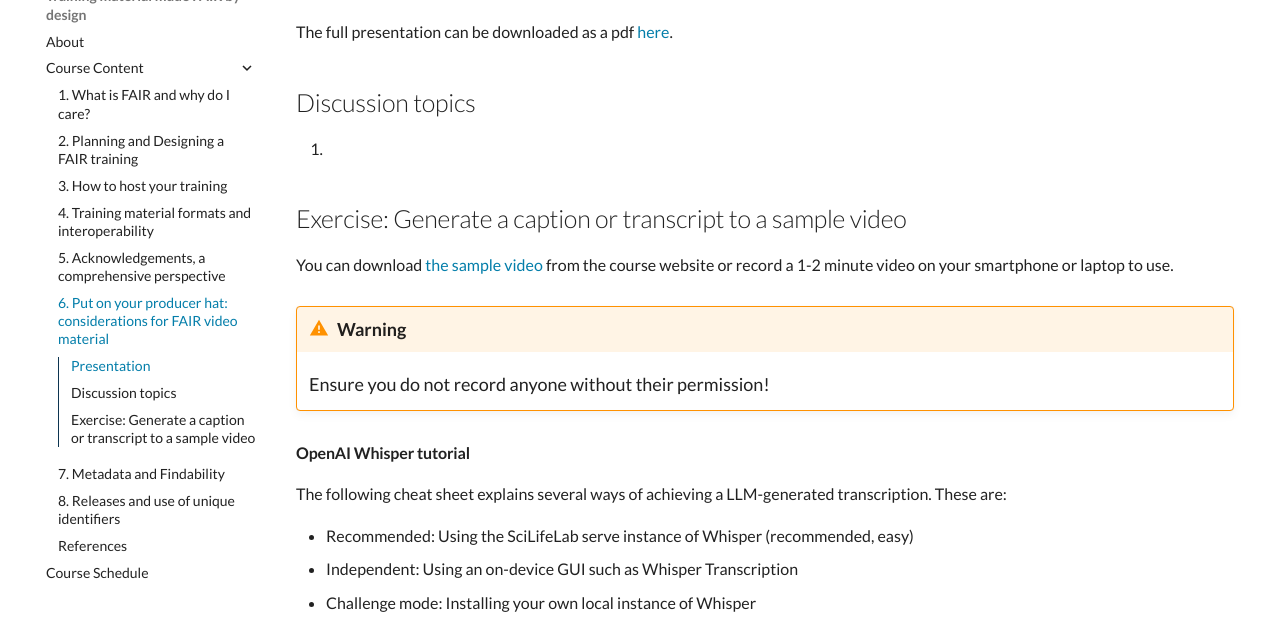
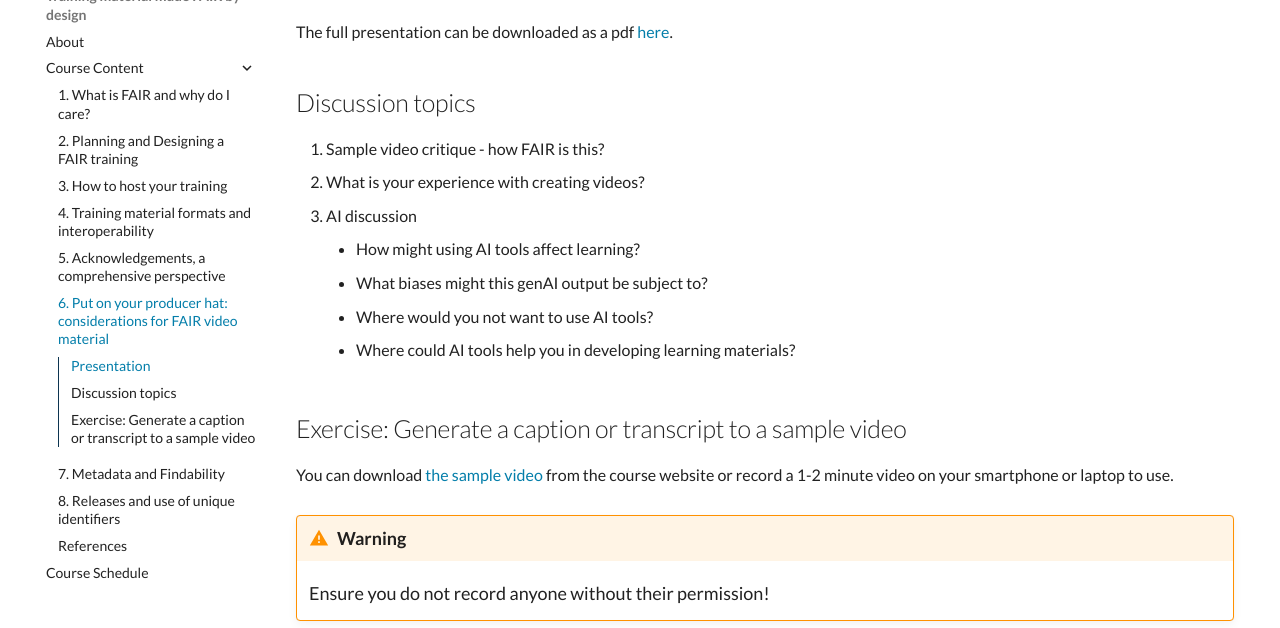
Before and after one commit to elixir-europe-training/ELIXIR-TrP-FAIR-Material-By-Design, an MkDocs documentation site: the page built from docs/chapters/chapter_06.md, in a window 1280 px wide and 900 px high, scrolled down 894 px, cut to the strip 121-749 px from the top of the window. Built offline with MkDocs 1.6.1 and Material for MkDocs 9.7.7, drawn with Linux system fonts in a browser that asks for light colours; comment, search, counter and statistics services are not loaded.

Commit message:
adding links

```diff
--- a/docs/chapters/chapter_06.md
+++ b/docs/chapters/chapter_06.md
@@ -10,17 +10,24 @@
 ## Presentation
 Here you can find the presentation for this session:
 
-<iframe src="UPDATE THIS" width="640" height="360" allow="autoplay"></iframe>
+<iframe src="https://drive.google.com/file/d/1DoeqArlNr0N6Gr8GKPQO8FFoAuUm2gT0/view?usp=share_link" width="640" height="360" allow="autoplay"></iframe>
 
-The full presentation can be downloaded as a pdf [here](UPDATE TO THE SAME AS ABOVE).
+The full presentation can be downloaded as a pdf [here](https://drive.google.com/file/d/1DoeqArlNr0N6Gr8GKPQO8FFoAuUm2gT0/view?usp=share_link).
 
 
 ## Discussion topics
-1.
+1. Sample video critique - how FAIR is this?
+2. What is your experience with creating videos?
+3. AI discussion
+    - How might using AI tools affect learning?
+    - What biases might this genAI output be subject to?
+    - Where would you not want to use AI tools?
+    - Where could AI tools help you in developing learning materials?
+
 
 ## Exercise: Generate a caption or transcript to a sample video
 
-You can download [the sample video](HERE) from the course website or record a 1-2 minute video on your smartphone or laptop to use.
+You can download [the sample video](https://drive.google.com/file/d/1TdwvG0R5_UGFCE9jAOZXjloCoVk1dfoz/view?usp=sharing) from the course website or record a 1-2 minute video on your smartphone or laptop to use.
 !!! warning
     Ensure you do not record anyone without their permission!
 
@@ -32,7 +39,7 @@
 - Independent: Using an on-device GUI such as Whisper Transcription
 - Challenge mode: Installing your own local instance of Whisper
 
-<iframe src="TRANSCRIPT CHEATSHEET" width="640" height="360" allow="autoplay"></iframe>
+<iframe src="https://drive.google.com/file/d/1hahGc_k3WVtqRRnlwkmGq-hKJe-5or4v/" width="640" height="360" allow="autoplay"></iframe>
 
 When you are finished transcription, inspect the transcript and answer the following:
 
```
